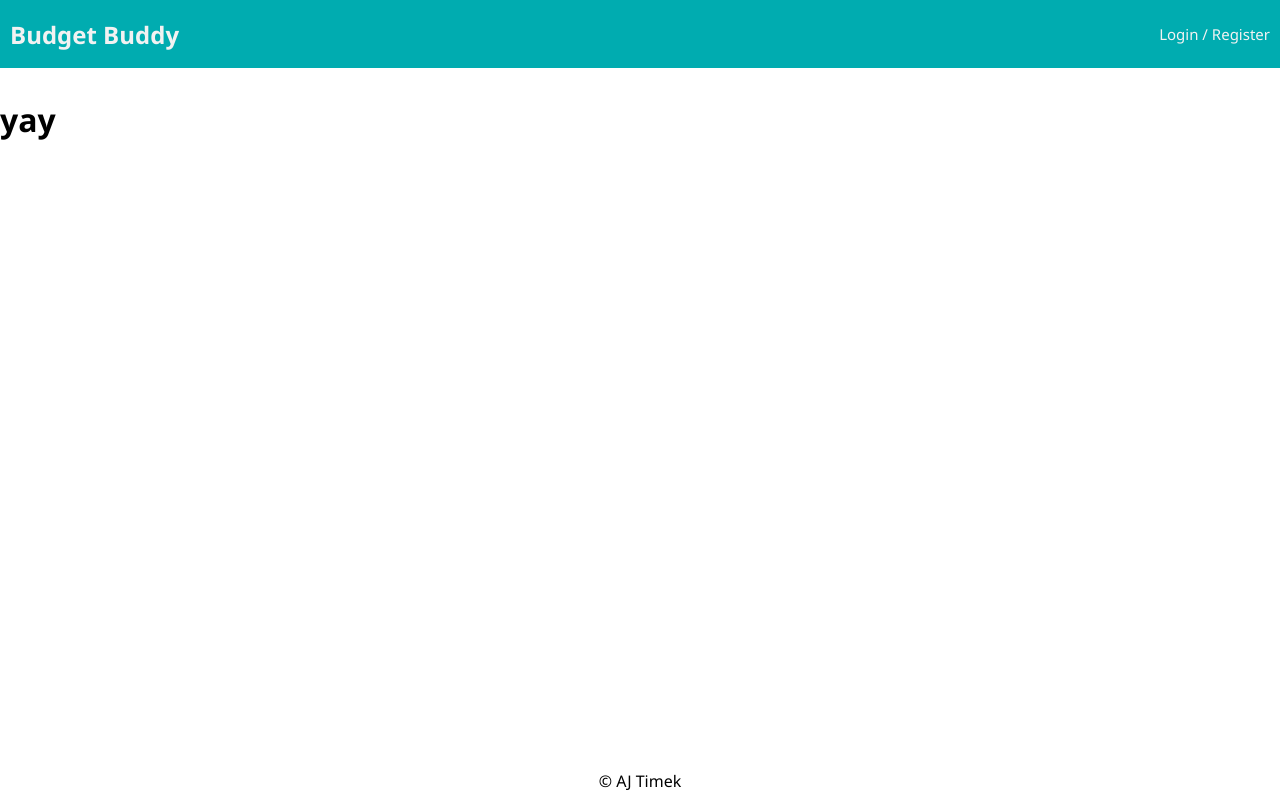
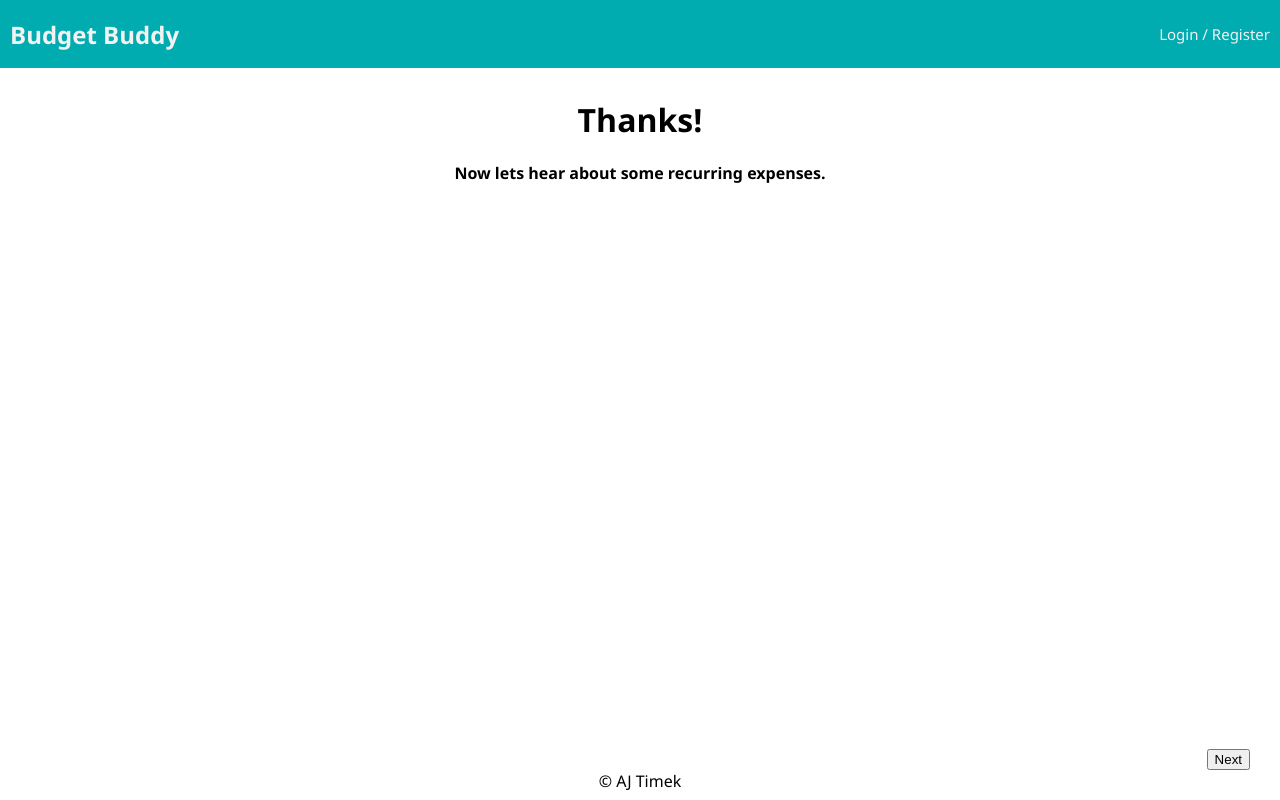
Before and after one commit to timek612/Budget-Buddy-, a React (Create React App) app: page /#/userSubmissionPage in a window 1280 px wide. Built offline with nearby package versions, Linux system fonts and the light colour scheme; no server answers.

Commit message:
changed registration to db, started setting up more registration steps

```diff
--- a/src/components/App/App.jsx
+++ b/src/components/App/App.jsx
@@ -29,6 +29,7 @@ import RecurringExpenses from '../RecurringExpenses/RecurringExpenses';
 import WelcomePage from '../WelcomePage/WelcomePage';
 import PersonalForm from '../PersonalForm/PersonalForm';
 import UserSubmissionPage from '../UserSubmissionPage/UserSubmissionPage';
+import RecurringSetup from '../RecurringSetup/RecurringSetup';
 
 import './App.css';
 
@@ -97,6 +98,10 @@ function App() {
 
           <ProtectedRoute exact path="/userSubmissionPage">
             <UserSubmissionPage />
+          </ProtectedRoute>
+
+          <ProtectedRoute exact path="/recurringSetup">
+            <RecurringSetup />
           </ProtectedRoute>
 
           {/* For protected routes, the view could show one of several things on the same route.
--- a/src/components/PersonalForm/PersonalForm.jsx
+++ b/src/components/PersonalForm/PersonalForm.jsx
@@ -6,7 +6,7 @@ import axios from 'axios';
 
 
 function PersonalForm() {
-    const username = useSelector((store) => store.userData.registrationReducer)
+    const credentials = useSelector((store) => store.userData.registrationReducer)
     const userData = useSelector((store) => store.userData.userData)
 
     const [firstName, setFirstName] = useState('');
@@ -21,24 +21,33 @@ function PersonalForm() {
     const handleSubmit = (event) => {
         // event.preventDefault();
 
+        dispatch ({
+            type: 'REGISTER',
+            payload: ({
+                credentials,
+                firstName,
+                lastName,
+                age
+            })
 
-        axios({
-            method: 'POST',
-            url: '/api/user/register',
-            data: {
-                user: username.username,
-                pass: username.password,
-                first: firstName,
-                last: lastName,
-                age: age
-            }
         })
-            .then(response => {
-                console.log(response);
-            })
-            .catch(err => {
-                console.log(err);
-            })
+        // axios({
+        //     method: 'POST',
+        //     url: '/api/user/register',
+        //     data: {
+        //         user: credentials.username,
+        //         pass: credentials.password,
+        //         first: firstName,
+        //         last: lastName,
+        //         age: age
+        //     }
+        // })
+        //     .then(response => {
+        //         console.log(response);
+        //     })
+        //     .catch(err => {
+        //         console.log(err);
+        //     })
 
         history.push('/userSubmissionPage')
     }
--- /dev/null
+++ b/src/components/RecurringSetup/RecurringSetup.jsx
@@ -0,0 +1,7 @@
+function RecurringSetup () {
+    return (
+        <h1>recurring setup</h1>
+    )
+}
+
+export default RecurringSetup
--- a/src/components/UserSubmissionPage/UserSubmissionPage.css
+++ b/src/components/UserSubmissionPage/UserSubmissionPage.css
@@ -0,0 +1,10 @@
+#submissionDiv {
+    text-align: center;
+}
+
+#submissionNextBtn {
+    position: absolute;
+    bottom: 0;
+    right: 0;
+    margin: 30px;
+}
--- a/src/components/UserSubmissionPage/UserSubmissionPage.jsx
+++ b/src/components/UserSubmissionPage/UserSubmissionPage.jsx
@@ -1,6 +1,18 @@
+import { useHistory } from 'react-router-dom'
+import './UserSubmissionPage.css'
 function UserSubmissionPage () {
-    return (
-        <h1>yay</h1>
+   const history = useHistory()
+   const handleClick = () => {
+        history.push('/recurringSetup')
+   }
+
+   return ( <>
+        <div id="submissionDiv">
+        <h1>Thanks!</h1>
+        <h4>Now lets hear about some recurring expenses.</h4>
+        </div>
+        <button id='submissionNextBtn' onClick={() => handleClick()}>Next</button>
+        </>
     )
 }
 
```
Also changed, not shown: src/components/RecurringSetup/RecurringSetup.css (added), 1 other file (tests, documents, lock files or other folders).
